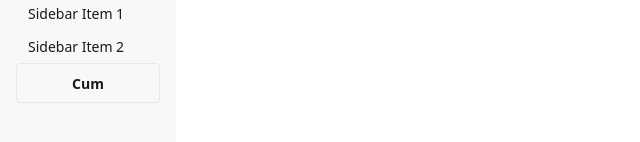
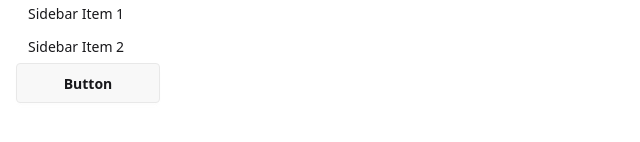
Before and after one commit to AtikoSpeed/6ix-new, an Astro site: page / in a window 1280 px wide. Shown: the part 160-302 px from the top of the page, 0-640 px from the left. Built offline with nearby package versions, Linux system fonts and the light colour scheme; Astro itself is replaced by a stand-in of ours.

Commit message:
change color

```diff
--- a/src/components/Sidebar.astro
+++ b/src/components/Sidebar.astro
@@ -7,12 +7,12 @@
   <div class="drawer-side">
     <label for="my-drawer" aria-label="close sidebar" class="drawer-overlay"
     ></label>
-    <ul class="menu bg-base-200 text-base-content min-h-full p-4">
+    <ul class="menu bg-base text-base-content min-h-full p-4">
       <!-- Sidebar content here -->
       <img class="w-36" src="./logoipsum.svg" alt="pene" />
       <li><a>Sidebar Item 1</a></li>
       <li><a>Sidebar Item 2</a></li>
-      <button class="btn">Cum</button>
+      <button class="btn">Button</button>
     </ul>
   </div>
 </aside>
```
